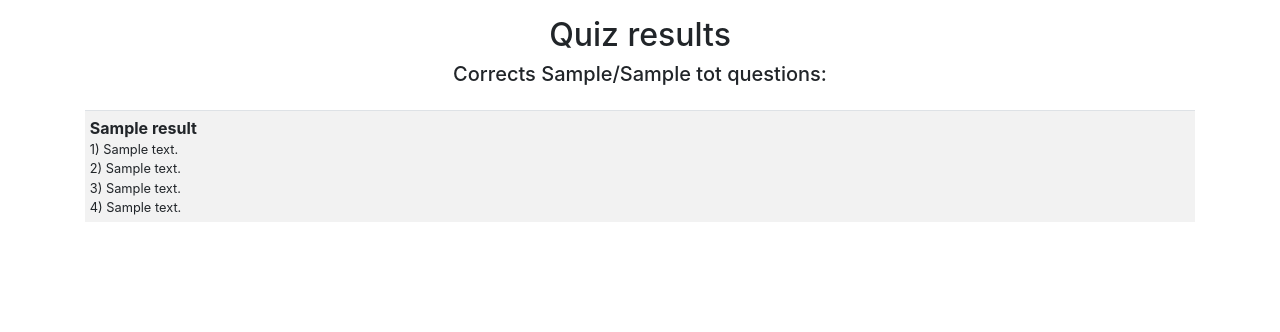
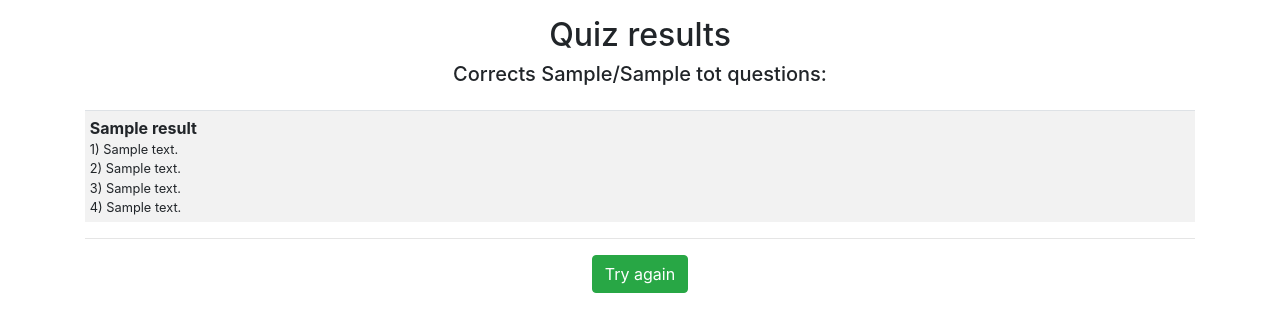
Before and after one commit to FrankN88/quiz-game, a Flask app: template templates/results.html in a window 1280 px wide. Shown: the part 48-380 px from the top of the page. Run offline with Flask 2, Linux system fonts and the light colour scheme; the template is opened without the code that fills it: most values are stand-ins (such as "Sample title", 1, 10 or a date in 2020); some libraries are stand-ins or nearby versions.

Commit message:
Add button "Try again" to start new quiz

```diff
--- a/templates/results.html
+++ b/templates/results.html
@@ -47,7 +47,11 @@
                         {% endfor %}
                   </table>
 
+                  <hr>
 
+                  <div class="mt-2 text-center">
+                        <a href="?try_again=1"><button type="button" class="btn btn-success">Try again</button></a>
+                  </div>
             </div>
       </div>
 
```
